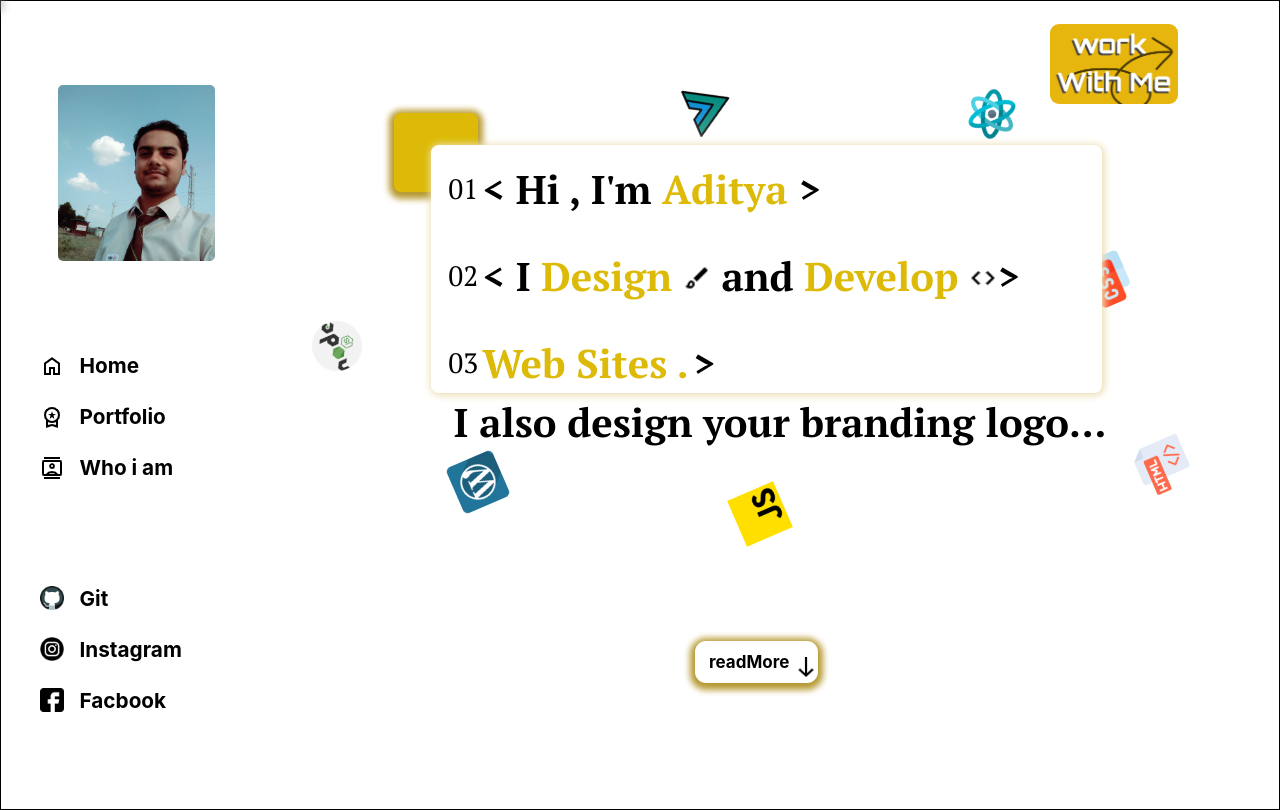
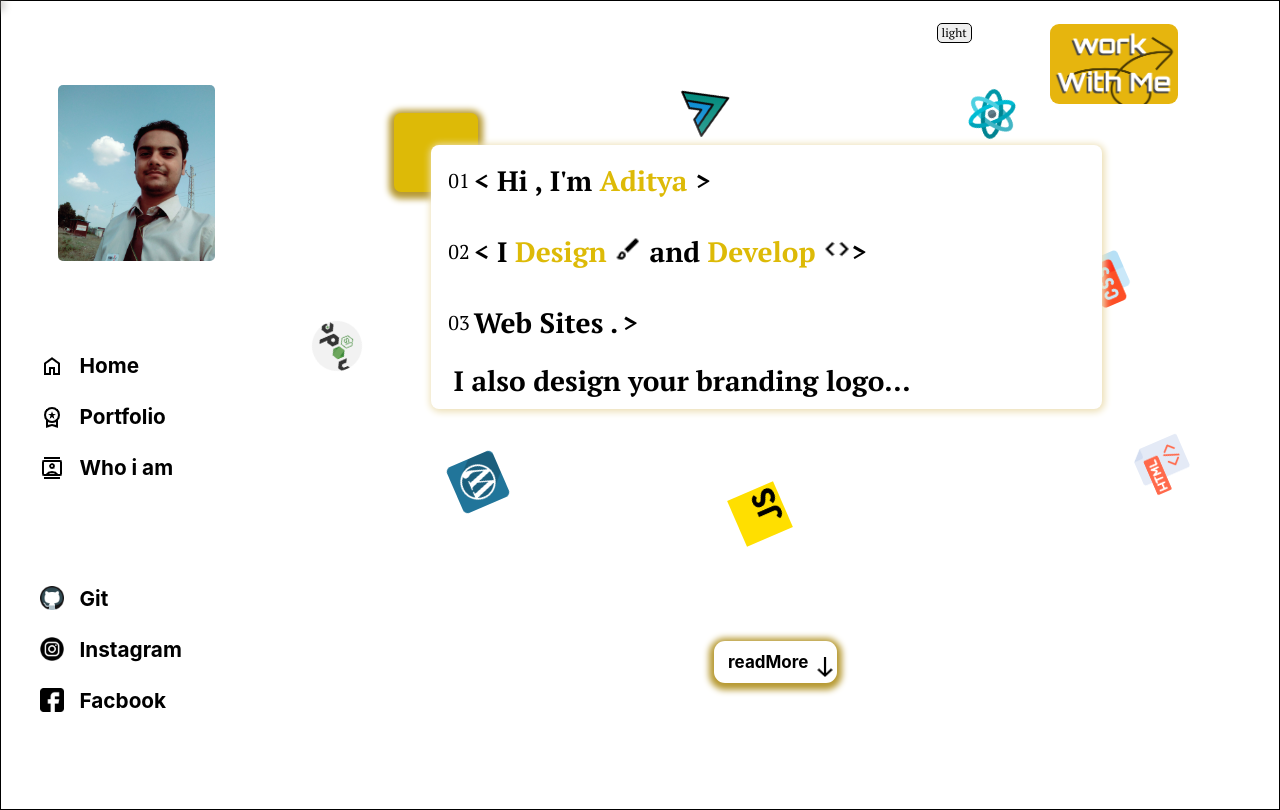
Before and after one commit to sadityaa73/reactPortfolio, a React (Create React App) app: page / in a window 1280 px wide. Built offline with nearby package versions, Linux system fonts and the light colour scheme.

Commit message:
mode btn

```diff
--- a/src/components/contentComponent/content.css
+++ b/src/components/contentComponent/content.css
@@ -23,6 +23,28 @@
   box-shadow: 0px 3px 8px 3px #a5a4a0;
   z-index: 1000;
 }
+.mode-btn-container{
+  /* border: 1px solid; */
+  width: 7%;
+  height: 6%;
+  margin-left: 66%;
+  margin-top: 2%;
+  border-radius: 5px;
+}
+.mode-btn{
+  position: relative;
+  width: 50%;
+  height: 100%;
+  transition: .5s ease-in-out;
+  cursor: pointer;
+  font-size: 12px;
+  text-align: center;
+  font-family: "PT Serif";
+  padding: 0px;
+  border:1px solid;
+  border-radius: inherit;
+}
+
 .back {
   width: 100%;
   height: 100%;
@@ -59,7 +81,7 @@
   width: 28%;
   height: 100%;
   position: fixed;
-  top: 1%;
+  top: 0%;
   left: 100%;
   border-radius: 6px;
   background-color: white;
@@ -84,10 +106,76 @@ input:active {
   align-items: center;
   background-color: white;
   border: none;
-  font-size: 30px;
+  font-size: 22px;
 }
 .btn:hover {
   color: #b79a33;
+}
+.contact-container-contact{
+  font-size:20px;
+  color:grey;
+  margin:92px 0px 0px 18px;
+}
+.contact-container-email{
+  font-size: 22px;
+  color: black;
+  margin: 10px 0px 0px 18px;
+}
+.contact-container-phone{
+  font-size: 22px;
+  color: black;
+  margin: 10px 0px 0px 18px;
+}
+.contact-info-container{
+  margin: 0px 0px 0px 18px;
+  width: 100%;
+  height: 30%;
+}
+.contact-container-info-email{
+  border: 1px solid black;
+  border-radius: 5px;
+  width: 80%;
+  margin-top: 20px;
+  overflow: hidden;
+}
+.contact-container-info-name{
+  border: 1px solid black;
+  border-radius: 5px;
+  width: 80%;
+  margin-top: 20px;
+  overflow: hidden;
+}
+.contact-container-info-message{
+  border: 1px solid black;
+  border-radius: 5px;
+  width: 80%;
+  height: 70%;
+  margin-top: 20px;
+  overflow: hidden;
+}
+.contact-container-info-email input{
+  border: none;
+  width: 98%;
+  height: 98%;
+  text-align: center;
+  font-size: 20px;
+  color: black;
+}
+.contact-container-info-name input{
+  border: none;
+  width: 98%;
+  height: 98%;
+  text-align: center;
+  font-size: 20px;
+  color: black;
+}
+.contact-container-info-message textarea{
+  border: none;
+  width: 98%;
+  height: 98%;
+  text-align: center;
+  font-size: 20px;
+  color: black;
 }
 .send-btn {
   margin-top: 82px;
@@ -190,7 +278,7 @@ input:active {
 }
 .sec1_content {
   width: 671px;
-  height: 31vh;
+  height: 33vh;
   border-radius: 8px;
   position: absolute;
   top: 32px;
@@ -209,19 +297,37 @@ input:active {
   align-items: center;
   margin: 17px;
 }
+.line p{
+  margin: 0px;
+  font-size: 20px;
+  font-family: "PT Serif";
+}
+.line h2{
+  margin: 0px 0px 0px 4px;
+  font-size: 28px;
+  font-family: "PT Serif";
+}
+.line span{
+  color:#ddba07
+}
 .belowline {
   display: flex;
   justify-content: start;
   align-items: center;
   margin: 17px;
   position: absolute;
-  top: 80%;
+  top: 70%;
   left: 5%;
+}
+.belowline h2{
+  color: black;
+  margin: 0px 0px 0px 4px;
+  font-size: 28px;
+  font-family: "PT Serif";
 }
 .btn-readMore {
   position: absolute;
   top: 80%;
-  left: 42%;
   width: 123px;
   height: 42px;
   display: flex;
@@ -320,6 +426,17 @@ input:active {
   align-items: center;
   box-shadow: 1px 1px 7px 2px #ede0b7;
 }
+.sec02-content p{
+  margin-left: 11px;
+  font-size: 20px;
+  font-family: "PT Serif";
+}
+.sec02-content h2{
+  color: rgb(221, 186, 7);
+  margin: 0px 0px 0px 4px;
+  font-size: 28px;
+  font-family: "PT Serif";
+}
 .sec02-belowline{
   width: 100%;
   height: 25%;
@@ -328,7 +445,7 @@ input:active {
   display: flex;
   justify-content: center;
   align-items: center;
-  margin-top: -54px;
+  margin-top: 0px;
   animation: dynamicLeft 2s ease-in-out;
 }
 @keyframes dynamicLeft{
@@ -338,6 +455,12 @@ input:active {
  100%{
   left:2%;
  }
+}
+.sec02-belowline h2{
+  color: black;
+  margin: 0px 0px 0px 20px;
+  font-size: 28px;
+  font-family: "PT Serif";
 }
 .sec02-skill-container {
   /* border: 1px solid; */
@@ -431,6 +554,17 @@ input:active {
   align-items: center;
   box-shadow: 1px 1px 7px 2px #ede0b7;
 }
+.sec03-content p{
+  margin-left: 11px;
+  font-size: 20px;
+  font-family: "PT Serif";
+}
+.sec03-content h2{
+  color: rgb(221, 186, 7);
+  margin: 0px 0px 0px 4px;
+  font-size: 28px;
+  font-family: "PT Serif";
+}
 .sec03-belowline {
   width: 100%;
   height: 25%;
@@ -450,3 +584,14 @@ input:active {
    left:2%;
   }
  }
+ .sec03-belowline h2{
+  color: black;
+  margin: 0px 0px 0px 20px;
+  font-size: 28px;
+  font-family: "PT Serif";
+ }
+
+@media screen and (max-width:1200px) {
+
+
+}
--- a/src/components/contentComponent/content.js
+++ b/src/components/contentComponent/content.js
@@ -16,6 +16,7 @@ import backArrow from "./assets/back arrow.png";
 export default function Content(props) {
     const [scroll, setScroll] = useState(0);
     const[back,setIsBack] = useState(false);
+    const[mode,setMode] = useState(false);
     const isBack = ()=>{
       setIsBack(prevState => !prevState);
        if(back === false)
@@ -27,6 +28,25 @@ export default function Content(props) {
        }
        return back;
     }
+
+    const isMode = ()=>{
+      setMode(prevState => !prevState);
+      if(mode === false)
+      {
+        document.getElementById("mode-Btn").style.left=`${50}%`;
+        document.getElementById("mode-Btn").style.background="#e6b640";
+        document.getElementById("mode-Btn").style.color="black";
+        document.getElementById("mode-Btn").innerHTML="dark";
+
+      }
+      else{
+        document.getElementById("mode-Btn").style.left=`${0}%`;
+        document.getElementById("mode-Btn").style.background="white";
+        document.getElementById("mode-Btn").style.color="black";
+        document.getElementById("mode-Btn").innerHTML="light";
+      }
+    }
+
     const onScroll = () => {
         const Scrolled = document.getElementById("scrollContainer").scrollTop;
         const MaxHeight =
@@ -70,6 +90,9 @@ export default function Content(props) {
         <div className="pageScrollerLoader">
           <div className="progressLoader" id="myBar" style={{width:`${scroll}%`}}></div>
         </div>
+        <div className="mode-btn-container">
+          <button className="mode-btn" id="mode-Btn"  onClick={isMode}>light</button>
+        </div>
         <section className="introSec" id="sec01">
           <div className="back"></div>
           <div className="contact"onClick={isBack} >
@@ -80,15 +103,15 @@ export default function Content(props) {
               <button className="btn"><span style={{marginTop:"5px"}}><img src={backArrow} alt=""/></span>Back</button>
             </div>
             <div className="contact-conatiner">
-              <p style={{fontSize:"25px",color:"grey",margin:"92px 0px 0px 18px"}}>Contact</p>
-              <h6 style={{fontSize:"26px",color:"black",margin:"10px 0px 0px 18px"}}>sadityaa73@gmail.com</h6>
-              <h6 style={{fontSize:"26px",color:"black",margin:"10px 0px 0px 18px"}}>+91-8709042918</h6>
+              <p className="contact-container-contact">Contact</p>
+              <h6 className="contact-container-email">sadityaa73@gmail.com</h6>
+              <h6 className="contact-container-phone">+91-8709042918</h6>
             </div>
             <hr style={{border:"1px solid black",width:"90%"}}/>
-            <div className="contact-info-container" style={{margin:"0px 0px 0px 18px",width:"100%",height:"30%"}}>
-              <div style={{border: "1px solid black",borderRadius: "5px",width: "80%",marginTop:"20px",overflow:"hidden"}}><input type="text" placeholder="Your Email" style={{border: "none",width: "98%",height:"98%",textAlign: "center",fontSize: "20px",color: "black"}}/></div>
-              <div style={{border: "1px solid black",borderRadius: "5px",width: "80%",marginTop:"20px",overflow:"hidden"}}><input type="text" placeholder="Your Full Name" style={{border: "none",width: "98%",height:"98%",textAlign: "center",fontSize: "20px",color: "black"}}/></div>
-              <div style={{border: "1px solid black",borderRadius: "5px",width: "80%",height:"70%",marginTop:"20px",overflow:"hidden"}}><textarea  placeholder="How Can I Help you ?" style={{border: "none",width: "98%",height:"98%",textAlign: "center",fontSize: "20px",color: "black"}}/></div>
+            <div className="contact-info-container">
+              <div className="contact-container-info-email"><input type="text" placeholder="Your Email"/></div>
+              <div className="contact-container-info-name" ><input type="text" placeholder="Your Full Name"/></div>
+              <div className="contact-container-info-message"><textarea  placeholder="How Can I Help you ?"/></div>
             </div>
             <div className="send-btn"><button className="send">send</button></div>
           </div>
@@ -104,21 +127,21 @@ export default function Content(props) {
             <div className="sec1_content">
               <div className="text-anim-type">
                 <div className="line">
-                  <p style={{margin:"0px",fontSize:"28px",fontFamily:"PT Serif"}}>01</p>
-                  <h2 style={{margin:"0px",marginLeft:"4px",fontSize:"40px",fontFamily:"PT Serif"}}>{"<"} Hi , I'm <span style={{color:"#ddba07"}}> Aditya </span>{">"}</h2>
+                  <p>01</p>
+                  <h2>{"<"} Hi , I'm <span> Aditya </span>{">"}</h2>
                 </div>
                 <div className="line">
-                  <p style={{margin:"0px",fontSize:"28px",fontFamily:"PT Serif"}}>02</p>
-                  <h2 style={{margin:"0px",marginLeft:"4px",fontSize:"40px",fontFamily:"PT Serif"}}>{"<"} I <span style={{color:"#ddba07"}} > Design </span><span><img src={design} alt="design" style={{width: "28px",height: "27px",objectFit:"cover"}}/></span> and <span style={{color:"#ddba07"}}> Develop </span><span><img src={develop} alt="develop" style={{width: "28px",height: "27px",objectFit:"cover"}}/></span>{">"}</h2>
+                  <p>02</p>
+                  <h2>{"<"} I <span> Design </span><span><img src={design} alt="design" style={{width: "28px",height: "27px",objectFit:"cover"}}/></span> and <span> Develop </span><span><img src={develop} alt="develop" style={{width: "28px",height: "27px",objectFit:"cover"}}/></span>{">"}</h2>
                 </div>
                 <div className="line">
-                  <p style={{margin:"0px",fontSize:"28px",fontFamily:"PT Serif"}}>03 </p>
-                  <h2 style={{color:"#ddba07",margin:"0px",marginLeft:"4px",fontSize:"40px",fontFamily:"PT Serif"}}> Web Sites .</h2><h2 style={{margin:"0px",marginLeft:"4px",fontSize:"40px",fontFamily:"PT Serif"}}> {">"}</h2>
+                  <p>03 </p>
+                  <h2> Web Sites .</h2><h2> {">"}</h2>
                 </div>
               </div>
             </div>
             <div className="belowline">
-                  <h2 style={{color:"black",margin:"0px",marginLeft:"4px",fontSize:"40px",fontFamily:"PT Serif"}}> I also design your branding logo... </h2>
+                  <h2> I also design your branding logo... </h2>
             </div>
           </div>
           <a className="btn-readMore"><h6>readMore</h6><span><img src={arrow} alt="downArrow"/></span></a>
@@ -128,13 +151,13 @@ export default function Content(props) {
             <div className="sec02-skill" id="sec02Skill">
               <div className="sec02-yellow"></div>
               <div className="sec02-content">
-              <p style={{marginLeft:"11px",fontSize:"28px",fontFamily:"PT Serif"}}>04 </p>
-                  <h2 style={{color:"#ddba07",margin:"0px",marginLeft:"4px",fontSize:"40px",fontFamily:"PT Serif"}}> Skills.</h2><h2 style={{margin:"0px",marginLeft:"4px",fontSize:"40px",fontFamily:"PT Serif"}}> {">"}</h2>
+              <p>04 </p>
+                  <h2> Skills.</h2><h2> {">"}</h2>
               </div>
             </div>
           </div>
           <div className="sec02-belowline" id="sec2BelowLine">
-                  <h2 style={{color:"black",margin:"0px",marginLeft:"20px",fontSize:"38px",fontFamily:"PT Serif"}}> Experienced Programmer with Proficiency in C++, JavaScript, Vue.js, Node.js, MongoDB, and More</h2>
+                  <h2> Experienced Programmer with Proficiency in C++, JavaScript, Vue.js, Node.js, MongoDB, and More</h2>
           </div>
           <div className="sec02-skill-container" id="skill-container">
             <div className="skills">
@@ -165,13 +188,13 @@ export default function Content(props) {
             <div className="sec03-porfolio" id="sec03Portfolio">
               <div className="sec03-yellow"></div>
               <div className="sec03-content">
-              <p style={{marginLeft:"11px",fontSize:"28px",fontFamily:"PT Serif"}}>05 </p>
-                  <h2 style={{color:"#ddba07",margin:"0px",marginLeft:"4px",fontSize:"40px",fontFamily:"PT Serif"}}> Portfolio.</h2><h2 style={{margin:"0px",marginLeft:"4px",fontSize:"40px",fontFamily:"PT Serif"}}> {">"}</h2>
+              <p>05 </p>
+                  <h2> Portfolio.</h2><h2 style={{margin:"0px",marginLeft:"4px",fontSize:"40px",fontFamily:"PT Serif"}}> {">"}</h2>
               </div>
             </div>
           </div>
           <div className="sec03-belowline" id="sec3BelowLine">
-                  <h2 style={{color:"black",margin:"0px",marginLeft:"20px",fontSize:"38px",fontFamily:"PT Serif"}}> Welcome to my portfolio, where creativity meets functionality, showcasing my passion for Design & Development .</h2>
+                  <h2> Welcome to my portfolio, where creativity meets functionality, showcasing my passion for Design & Development .</h2>
           </div>
         </section>
     </div>
```
